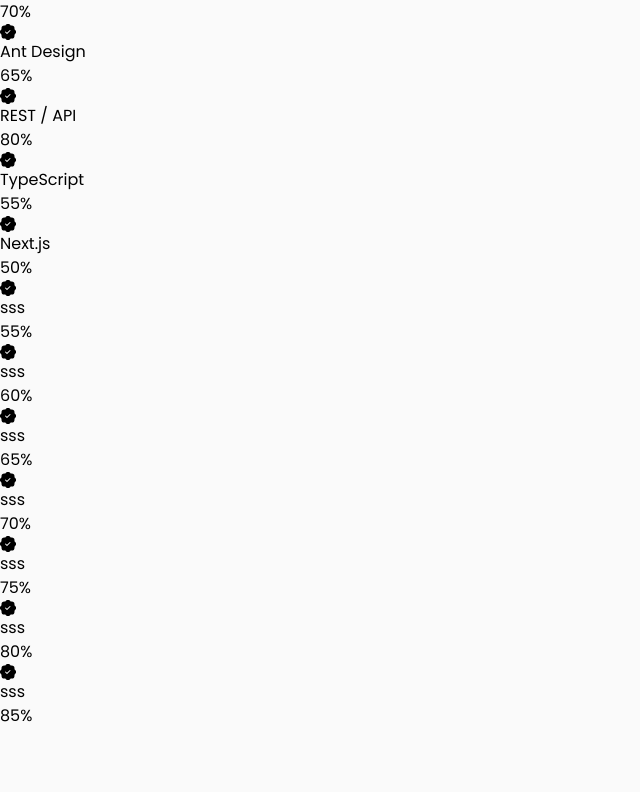
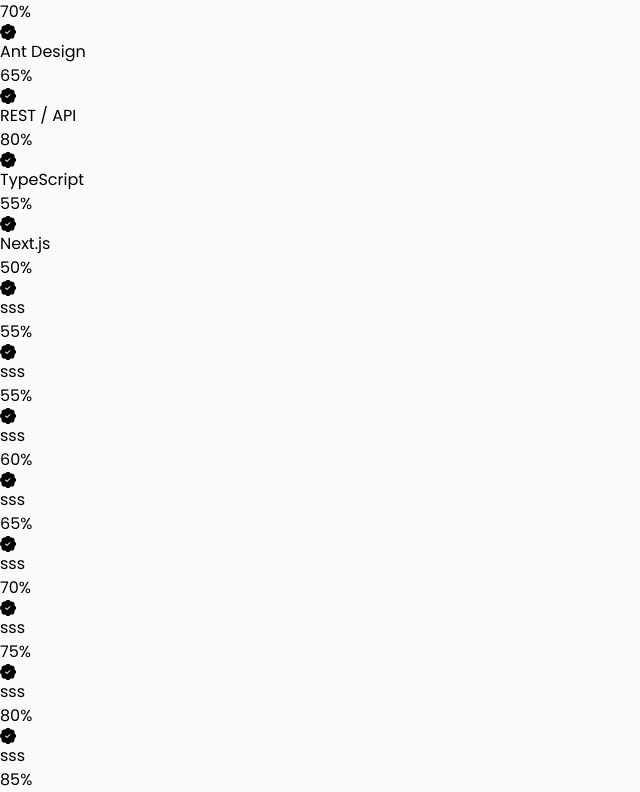
Before and after one commit to galibibr/portfolio, a React (Vite) app: page / in a window 1280 px wide. Shown: the part 2160-2952 px from the top of the page, without its empty margins (0-640 px from the left). Before the commit the page ends 2888 px from the top, so only its background shows below. Built offline with nearby package versions, Linux system fonts and the light colour scheme.

Commit message:
skills 05

```diff
--- a/src/App.jsx
+++ b/src/App.jsx
@@ -247,6 +247,21 @@
                 <div className="w-full bg-[#2d2e32] p-[2px] rounded-full">
                   <div className="rounded-full bg-white">
                     <div
+                      className={`w-[50%] bg-[#2d2e32] p-[3px]`}></div>
+                  </div>
+                </div>
+                <p className="text-[14px] leading-[0px]">55%</p>
+              </div>
+            </div>
+            <div className="grid grid-cols-[auto_1fr] grid-rows-[auto_auto]">
+              <div className="col-start-1 row-start-1 row-end-2 px-[10px] flex items-center">
+                <BsFillPatchCheckFill />
+              </div>
+              <p className="col-start-2 text-[18px] font-[600]">sss</p>
+              <div className="col-start-2 row-start-2 flex items-center gap-[5px]">
+                <div className="w-full bg-[#2d2e32] p-[2px] rounded-full">
+                  <div className="rounded-full bg-white">
+                    <div
                       className={`w-[60%] bg-[#2d2e32] p-[3px]`}></div>
                   </div>
                 </div>
@@ -307,7 +322,7 @@
                 <div className="w-full bg-[#2d2e32] p-[2px] rounded-full">
                   <div className="rounded-full bg-white">
                     <div
-                      className={`w-[50%] bg-[#2d2e32] p-[3px]`}></div>
+                      className={`w-[80%] bg-[#2d2e32] p-[3px]`}></div>
                   </div>
                 </div>
                 <p className="text-[14px] leading-[0px]">80%</p>
```
